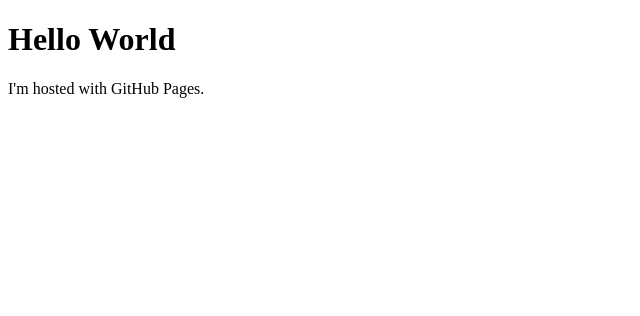
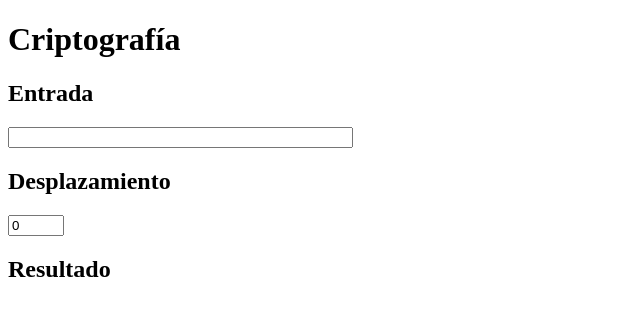
Before and after one commit to fede251355/fede251355.github.io, a plain HTML site: page index.html in a window 1280 px wide. Shown: the whole page, without its empty margins (0-640 px from the left). Drawn offline with Linux system fonts and the light colour scheme.

Commit message:
version 1
primera version completa

```diff
--- a/index.html
+++ b/index.html
@@ -1,7 +1,17 @@
 <!DOCTYPE html>
 <html>
+<meta charset="UTF-8">
+<head>
+    <!--<link rel="stylesheet" type="text/css" href="index.css"> -->
+    <script src="index.js"></script>
+</head>
 <body>
-<h1>Hello World</h1>
-<p>I'm hosted with GitHub Pages.</p>
+    <h1>Criptografía</h1>
+    <h2>Entrada</h2>
+    <input id="entrada" type="text" size="40" oninput="desplazar()">
+    <h2>Desplazamiento</h2>
+    <input id="shift" type="number" min="0" max="25" value="0" oninput="desplazar()">
+    <h2>Resultado</h2>
+    <p id="resultado"></p>
 </body>
 </html>
--- /dev/null
+++ b/index.js
@@ -0,0 +1,20 @@
+function desplazar(){
+    shift = document.getElementById("shift");
+    d = shift.valueAsNumber;
+    entrada = document.getElementById("entrada");
+    s = entrada.value;
+    resultado = document.getElementById("resultado");
+    r = "";
+
+    for (i = 0; i < s.length; i++) {
+        if (s[i] < "a" || s[i] > "z") {
+            r += s[i];
+        } else {
+            j = s.charCodeAt(i) + d;
+            if (String.fromCharCode(j) > "z") j-= 26;
+            r += String.fromCharCode(j);
+        }
+    }
+
+    resultado.innerHTML = r;
+}
```
Also changed, not shown: index.css (added).
